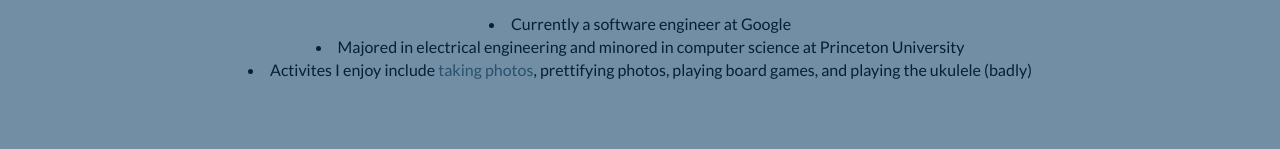
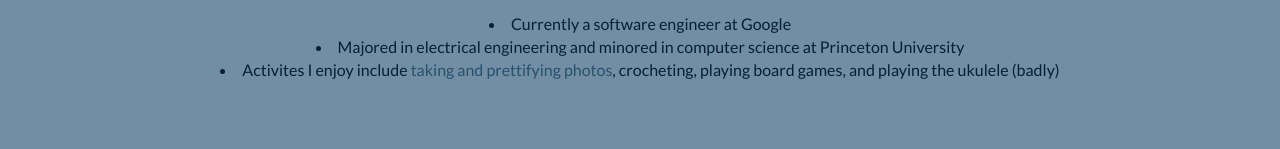
Before and after one commit to ushylime/aboutme, a plain HTML site: page index.html in a window 1280 px wide. Shown: the part 794-943 px from the top of the page. Drawn offline with nearby package versions, Linux system fonts and the light colour scheme.

Commit message:
Update index.html

```diff
--- a/index.html
+++ b/index.html
@@ -102,7 +102,7 @@
  <font size="3">
 <li>Currently a software engineer at Google</li>
 <li>Majored in electrical engineering and minored in computer science at Princeton University</li>
-<li>Activites I enjoy include <a href="http://cargocollective.com/emilyhsu">taking photos</a>, prettifying photos, playing board games, and playing the ukulele (badly)</li>
+<li>Activites I enjoy include <a href="http://cargocollective.com/emilyhsu">taking and prettifying photos</a>, crocheting, playing board games, and playing the ukulele (badly)</li>
  </font>
 </div>
 </section>
```
